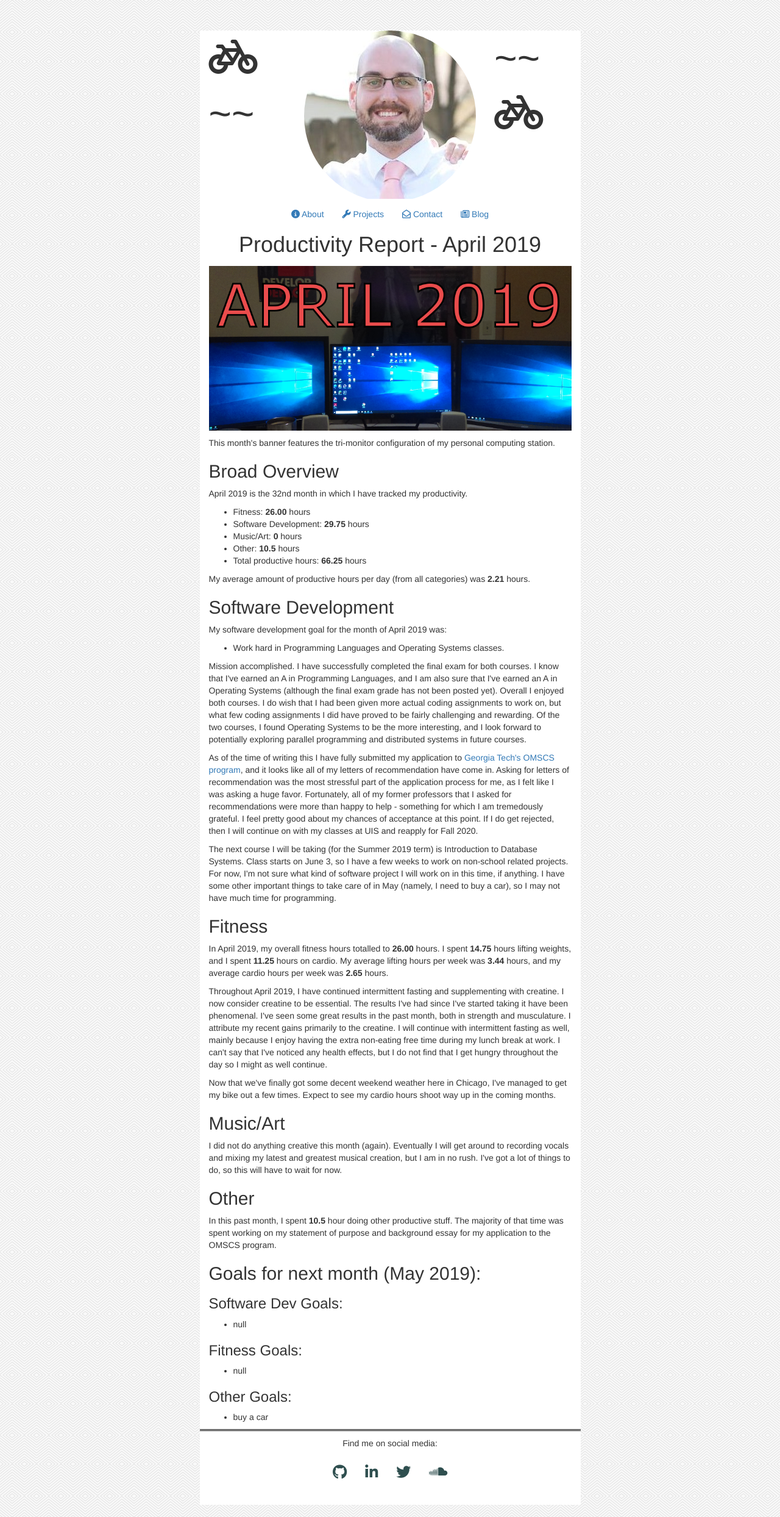
After one commit to I4N-T/site-2, a Django app: page /posts/April2019/ in a window 1280 px wide. The commit adds this page. Shown: the whole page at 61% size. Run offline with Django 3.2, Linux system fonts and the light colour scheme; some libraries are stand-ins or nearby versions.

Commit message:
adding april 2019 blog

```diff
--- a/personal/templates/personal/blog.html
+++ b/personal/templates/personal/blog.html
@@ -12,6 +12,7 @@
             <h1 class="text-center" style="margin-top: -15px;">Blog Posts</h1>
 
 			{% load static %}
+			<a href="{% url 'posts' 'April2019' %}"><img class="img-responsive banner-img" src="{% static '/April2019.png' %}" alt="April 2019 Productivity Report" /></a>
 			<a href="{% url 'posts' 'March2019' %}"><img class="img-responsive banner-img" src="{% static '/March2019.png' %}" alt="March 2019 Productivity Report" /></a>
 			<a href="{% url 'posts' 'February2019' %}"><img class="img-responsive banner-img" src="{% static '/Feb2019.png' %}" alt="February 2019 Productivity Report" /></a>
 			<a href="{% url 'posts' 'January2019' %}"><img class="img-responsive banner-img" src="{% static '/January2019.png' %}" alt="January 2019 Productivity Report" /></a>
--- /dev/null
+++ b/personal/templates/personal/posts/April2019.html
@@ -0,0 +1,105 @@
+{% extends "personal/header.html" %}
+
+
+{% block content %}
+
+{% load static %}
+<div class="container-fluid">
+    <div class="row">
+        <div class="col-md-3"></div>
+
+        <div class="col-md-6" style="background-color: white;">
+            <h1 class="text-center" style="margin-top: -10px; padding-bottom: 5px;">Productivity Report - April 2019</h1>
+            <img class="img-responsive banner-img" src="{% static '/April2019.png' %}" alt="April 2019 banner" />
+
+            <p>This month's banner features the tri-monitor configuration of my personal computing station.</p>
+            <h2>Broad Overview</h2>
+            <p>April 2019 is the 32nd month in which I have tracked my productivity.</p>
+            <ul>
+                <li>Fitness: <strong>26.00</strong> hours</li>
+                <li>Software Development: <strong>29.75</strong> hours</li>
+				<li>Music/Art: <strong>0</strong> hours</li>
+                <li>Other: <strong>10.5</strong> hours</li>
+                <li>Total productive hours: <strong>66.25</strong> hours</li>
+            </ul>
+            <p>My average amount of productive hours per day (from all categories) was <strong>2.21</strong> hours.</p>
+
+
+            <h2>Software Development</h2>
+            <p>My software development goal for the month of April 2019 was:</p>
+            <ul>
+				<li>Work hard in Programming Languages and Operating Systems classes.</li>
+			</ul>
+
+			<p>Mission accomplished. I have successfully completed the final exam for both courses. I know that I've earned an A in Programming Languages, and I am also sure that I've earned an A in Operating Systems
+			(although the final exam grade has not been posted yet). Overall I enjoyed both courses. I do wish that I had been given more actual coding assignments to work on, but what few coding assignments I did have
+			proved to be fairly challenging and rewarding. Of the two courses, I found Operating Systems to be the more interesting, and I look forward to potentially exploring parallel programming and distributed systems
+			in future courses.</p>
+
+			<p>As of the time of writing this I have fully submitted my application to <a href="http://www.omscs.gatech.edu/">Georgia Tech's OMSCS program</a>, and it looks like all of my letters of recommendation have come in.
+			Asking for letters of recommendation was the most stressful part of the application process for me, as I felt like I was asking a huge favor. Fortunately, all of my former professors that I asked for recommendations
+			were more than happy to help - something for which I am tremedously grateful. I feel pretty good about my chances of acceptance at this point. If I do get rejected, then I will continue on with my classes at UIS and
+			reapply for Fall 2020.</p>
+
+			<p>The next course I will be taking (for the Summer 2019 term) is Introduction to Database Systems. Class starts on June 3, so I have a few weeks to work on non-school related projects. For now, I'm not sure what kind
+			of software project I will work on in this time, if anything. I have some other important things to take care of in May (namely, I need to buy a car), so I may not have much time for programming.</p>
+
+            <h2>Fitness</h2>
+            <p>In April 2019, my overall fitness hours totalled to <strong>26.00</strong> hours. I spent <strong>14.75</strong> hours lifting weights, and I spent <strong>11.25</strong> hours on cardio.
+			 My average lifting hours per week was <strong>3.44</strong> hours, and my average cardio hours per week was <strong>2.65</strong> hours.</p>
+
+			<p>Throughout April 2019, I have continued intermittent fasting and supplementing with creatine. I now consider creatine to be essential. The results I've had since I've started taking it have been phenomenal.
+			I've seen some great results in the past month, both in strength and musculature. I attribute my recent gains primarily to the creatine. I will continue with intermittent fasting as well, mainly because I enjoy
+			having the extra non-eating free time during my lunch break at work. I can't say that I've noticed any health effects, but I do not find that I get hungry throughout the day so I might as well continue.<p>
+
+			<p>Now that we've finally got some decent weekend weather here in Chicago, I've managed to get my bike out a few times. Expect to see my cardio hours shoot way up in the coming months.</p>
+
+			<h2>Music/Art</h2>
+			<p>I did not do anything creative this month (again). Eventually I will get around to recording vocals and mixing my latest and greatest musical creation, but I am in no rush. I've got a lot of things to do, so
+			this will have to wait for now.</p>
+
+            <h2>Other</h2>
+            <p>In this past month, I spent <strong>10.5</strong> hour doing other productive stuff. The majority of that time was spent working on my statement of purpose and background essay for my application to the OMSCS program.</p>
+
+            <h2>Goals for next month (May 2019):</h2>
+            <h3>Software Dev Goals:</h3>
+            <ul>
+                <li>null</li>
+            </ul>
+            <h3>Fitness Goals:</h3>
+            <ul>
+				<li>null</li>
+            </ul>
+			<h3>Other Goals:</h3>
+            <ul>
+				<li>buy a car</li>
+            </ul>
+
+
+			<div id="disqus_thread"></div>
+<script>
+
+/**
+*  RECOMMENDED CONFIGURATION VARIABLES: EDIT AND UNCOMMENT THE SECTION BELOW TO INSERT DYNAMIC VALUES FROM YOUR PLATFORM OR CMS.
+*  LEARN WHY DEFINING THESE VARIABLES IS IMPORTANT: https://disqus.com/admin/universalcode/#configuration-variables*/
+
+var disqus_config = function () {
+this.page.url = PAGE_URL;  // Replace PAGE_URL with your page's canonical URL variable
+this.page.identifier = PAGE_URL; // Replace PAGE_IDENTIFIER with your page's unique identifier variable
+};
+
+(function() { // DON'T EDIT BELOW THIS LINE
+var d = document, s = d.createElement('script');
+s.src = 'https://ianterry.disqus.com/embed.js';
+s.setAttribute('data-timestamp', +new Date());
+(d.head || d.body).appendChild(s);
+})();
+</script>
+<noscript>Please enable JavaScript to view the <a href="https://disqus.com/?ref_noscript">comments powered by Disqus.</a></noscript>
+
+        </div>
+        <div class="col-md-3"></div>
+    </div>
+</div>
+
+{% endblock %}
```
Also changed, not shown: static/personal/April2019.png (added).
